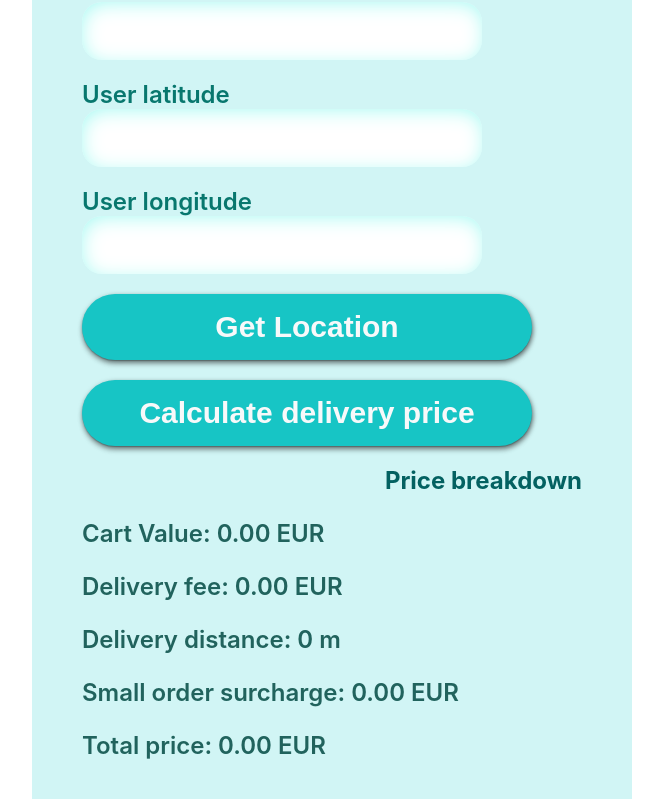
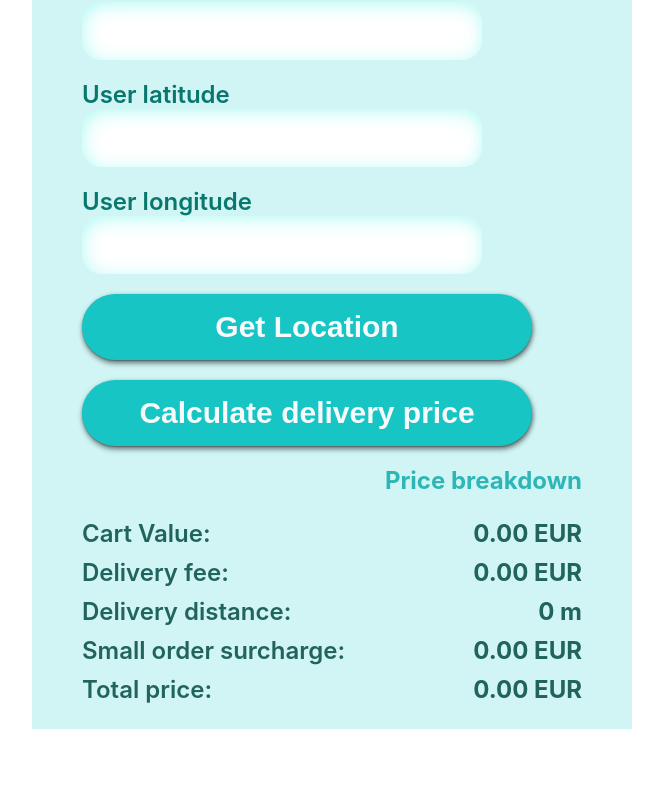
Before and after one commit to bmv000/test-calculator, a React (Create React App) app: page / in a window 1280 px wide. Shown: the part 328-1127 px from the top of the page, without its empty margins (308-971 px from the left). After the commit the page ends 1057 px from the top, so only its background shows below. Built offline with nearby package versions, Linux system fonts and the light colour scheme; no server answers.

Commit message:
upgrade css

```diff
--- a/src/App.module.css
+++ b/src/App.module.css
@@ -11,6 +11,9 @@
   display: flex;
   flex-direction: column;
   gap: 20px;
+}
+.pc__required{
+  color: rgb(243, 76, 35);
 }
 /*.pc__h1__span{
   display: inline-block;
@@ -35,7 +38,7 @@
   text-align: right;
   font-size: 24px;
   font-weight: 700;
-  color: rgb(3, 97, 97);
+  color: rgb(46, 182, 182);
 }
 .pc__label{
     display: flex;
@@ -47,14 +50,19 @@
    color: rgb(8, 119, 110);
 
 }
-.pc__p{
-  max-width: 400px;
+.pc__li{
+  display: flex;
+  justify-content: space-between;
+  align-items: center;
+  max-width: 600px;
   font-size: 24px;
   font-weight: 600;
+  margin-bottom: 10px;
    color: rgb(33, 99, 93);
 }
 .pc__span{
-   text-align: center;
+   text-align: right;
+   font-weight: 750;
 }
 .pc__input{
       padding: 15px;
@@ -67,7 +75,9 @@
 }
 .pc__input:hover,
 .pc__input:focus {
-  border: none;
+  outline: none;
+
+  border: 1px solid rgb(111, 229, 233);
    box-shadow: 0px 5px 5px rgba(0, 0, 0.5, 0.15),
     0px 1px 1px rgba(0, 0, 0.5, 0.2), 1px 2px 5px rgba(0, 0, 0, 0.5);
 }
--- a/src/App.tsx
+++ b/src/App.tsx
@@ -144,13 +144,13 @@ const App: React.FC = () => {
     const baseDeliveryFee = venueData2.venue_raw.delivery_specs.delivery_pricing.base_price;
     console.log(baseDeliveryFee); //190
 
-    //if we want to check the shipping calculation
+    //if we want to check the delivery calculation
      //deliveryDistance = 1000;
 
     const deliveryParam: DistanceParam = getDeliveryParams(deliveryDistance, venueData2.venue_raw.delivery_specs.delivery_pricing.distance_ranges);
 
     if (deliveryParam.additionalFee === null || deliveryParam.sum === null) {
-      alert('Delivery is not allowed');
+      alert('Sorry, delivery to you is not possible.');
 
       return;
     }
@@ -183,7 +183,7 @@ const App: React.FC = () => {
 
  <select className={styles.pc__input}>
 
-       <option value="home-assignment-venue-tallin"> home-assignment-venue-tallin</option>
+       <option value="home-assignment-venue-tallin"> Tallin </option>
 
      </select>
 
@@ -192,19 +192,21 @@ const App: React.FC = () => {
           <div>
             <label className={styles.pc__label}>
               Cart value (EUR)
-              <Controller
-                name="cartValue"
+            <Controller
+              name="cartValue"
+
                 control={control}
                 rules={{
                   required: "Cart value is required",
                   pattern: {
                     value: /^[0-9]+(\.[0-9]{1,2})?$/,
                     message: "Invalid cart value",
+
                   },
                 }}
-                render={({ field }) => <input type="number" {...field} className={styles.pc__input}/>}
+                render={({ field }) => <input data-raw-value="cartValue" type="number" {...field} className={styles.pc__input}/>}
               />
-              {errors.cartValue && <span>{errors.cartValue.message}</span>}
+              {errors.cartValue && <span className={styles.pc__required}>{errors.cartValue.message}</span>}
             </label>
           </div>
          <div>
@@ -221,9 +223,9 @@ const App: React.FC = () => {
                 message: "Invalid latitude",
               },
             }}
-            render={({ field }) => <input type="number" {...field} className={styles.pc__input} />}
+            render={({ field }) => <input data-raw-value="userLatitude" type="number" {...field} className={styles.pc__input} />}
           />
-          {errors.userLatitude && <span>{errors.userLatitude.message}</span>}
+          {errors.userLatitude && <span className={styles.pc__required}>{errors.userLatitude.message}</span>}
         </label>
       </div>
       <div>
@@ -239,9 +241,9 @@ const App: React.FC = () => {
                 message: "Invalid longitude",
               },
             }}
-            render={({ field }) => <input type="number" {...field}  className={styles.pc__input}/>}
+            render={({ field }) => <input data-raw-value="userLongitude" type="number" {...field}  className={styles.pc__input}/>}
           />
-          {errors.userLongitude && <span>{errors.userLongitude.message}</span>}
+          {errors.userLongitude && <span className={styles.pc__required}>{errors.userLongitude.message}</span>}
         </label>
       </div>
       <div>
@@ -256,44 +258,42 @@ const App: React.FC = () => {
 
       </form>
 
-      <div>
+      <ul>
         <h3 className={styles.pc__h3}>Price breakdown</h3>
-        <p className={styles.pc__p}>
+        <li className={styles.pc__li}>
           Cart Value:{" "}
           <span className={styles.pc__span}>
             {(outputs.cartValue / 100).toFixed(2)} EUR
           </span>
-        </p>
-        <p className={styles.pc__p}>
+        </li>
+        <li className={styles.pc__li}>
           Delivery fee:{" "}
           <span className={styles.pc__span}>
             {(outputs.deliveryFee / 100).toFixed(2)} EUR
           </span>
-        </p>
-        <p className={styles.pc__p}>
+        </li>
+        <li className={styles.pc__li}>
           Delivery distance:{" "}
           <span className={styles.pc__span}>{outputs.deliveryDistance} m</span>
-        </p>
-        <p className={styles.pc__p}>
+        </li>
+        <li className={styles.pc__li}>
           Small order surcharge:{" "}
           <span className={styles.pc__span}>
             {(outputs.smallOrderSurcharge / 100).toFixed(2)} EUR
           </span>
-        </p>
-        <p className={styles.pc__p}>
+        </li>
+        <li className={styles.pc__li}>
           Total price:{" "}
           <span className={styles.pc__span}>
             {(outputs.totalPrice / 100).toFixed(2)} EUR
           </span>
-        </p>
-      </div>
+        </li>
+      </ul>
     </div>
   );
 };
 
 export default App;
-
-
 
 // strong typing
 interface DistanceRange {
```
